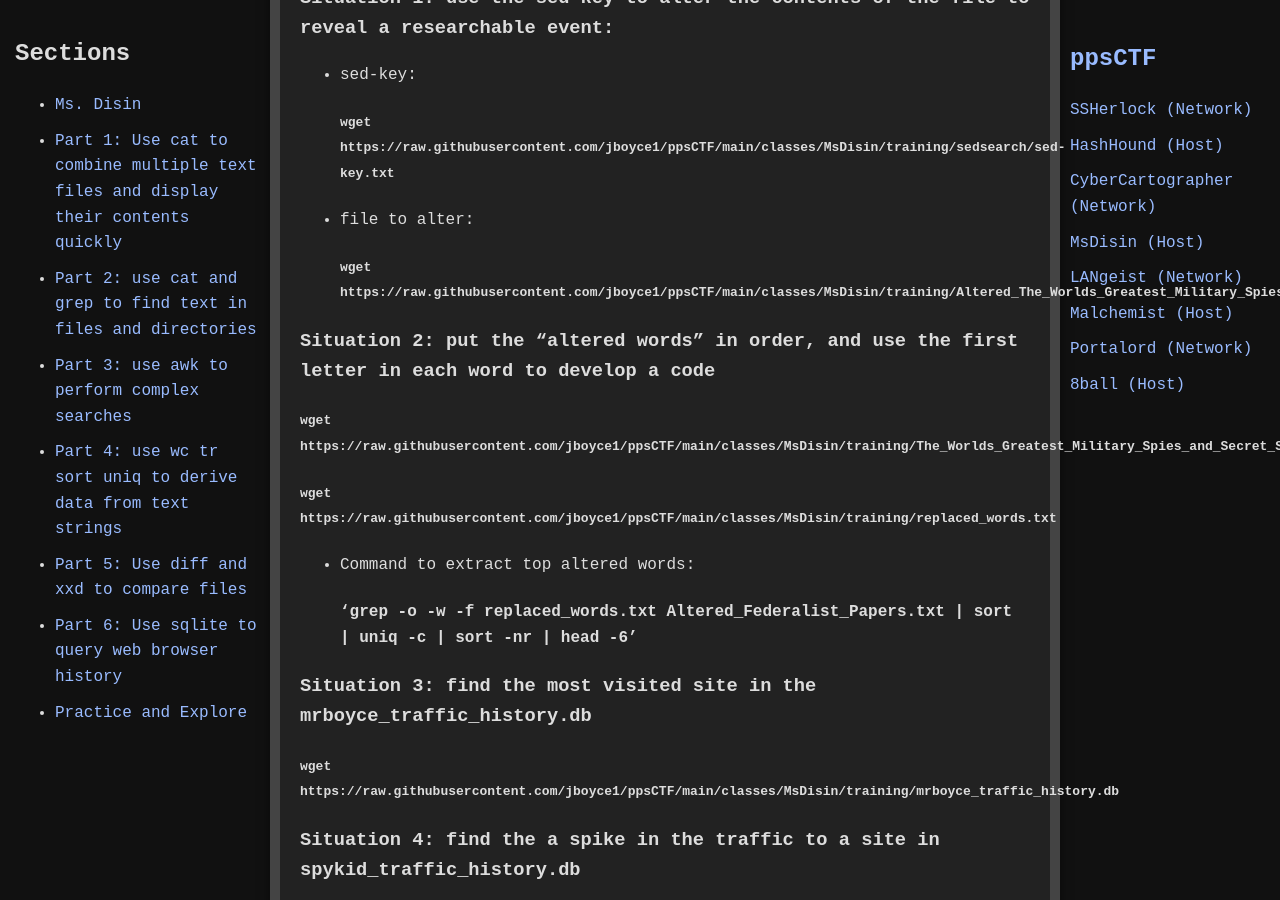
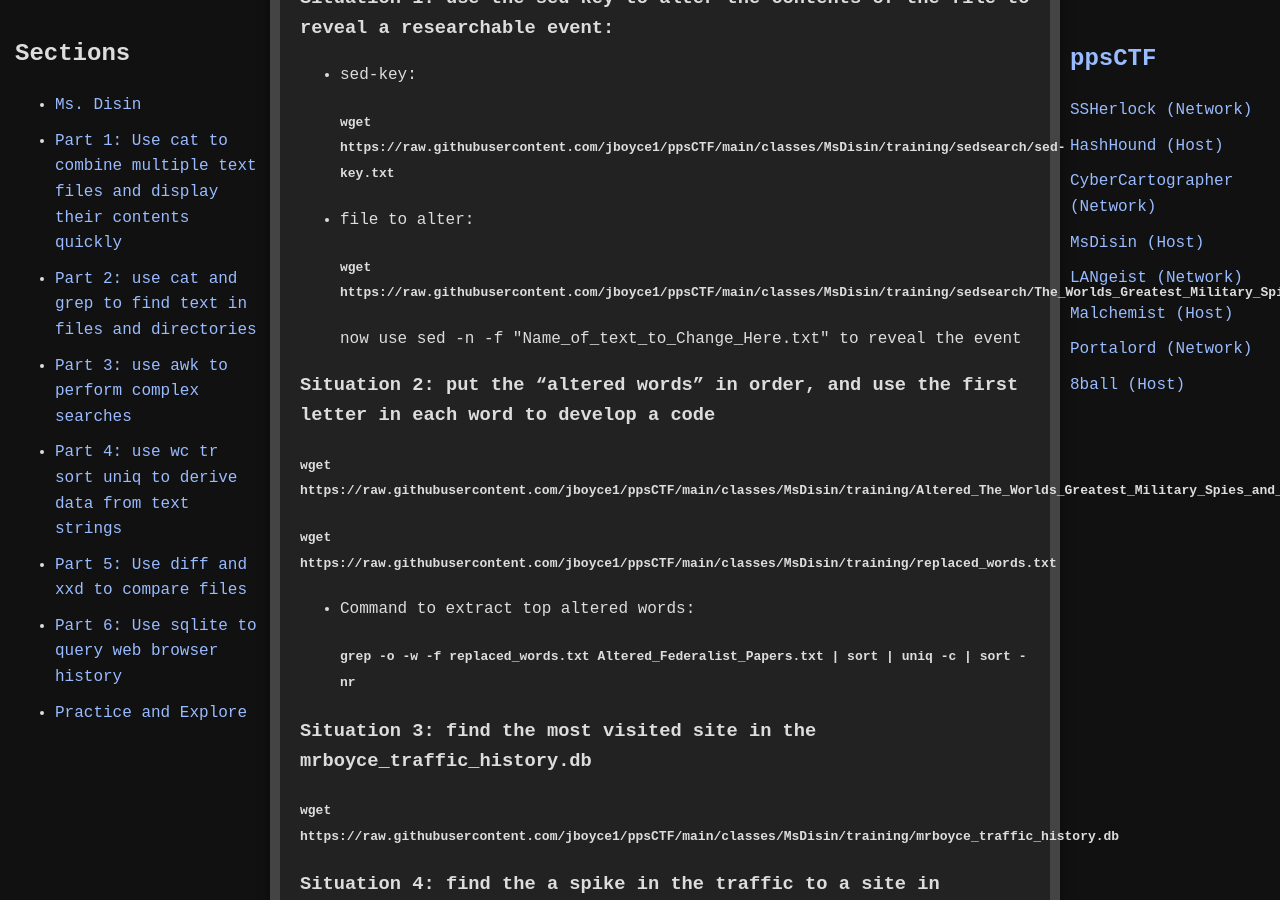
Before and after one commit to jboyce1/ppsCTF, a Jekyll site: the page built from classes/MsDisin/MsDisin.md, in a window 1280 px wide and 900 px high, scrolled down 14275 px. Built offline with Jekyll 4.4.1, drawn with Linux system fonts in a browser that asks for light colours.

Commit message:
Update MsDisin.md

```diff
--- a/classes/MsDisin/MsDisin.md
+++ b/classes/MsDisin/MsDisin.md
@@ -367,16 +367,15 @@ Here we can see the url that was suspicous:
  - sed-key:
 #### `wget https://raw.githubusercontent.com/jboyce1/ppsCTF/main/classes/MsDisin/training/sedsearch/sed-key.txt`
  - file to alter:
-#### `wget https://raw.githubusercontent.com/jboyce1/ppsCTF/main/classes/MsDisin/training/Altered_The_Worlds_Greatest_Military_Spies_and_Secret_Service_Agents.txt`
-
+#### `wget https://raw.githubusercontent.com/jboyce1/ppsCTF/main/classes/MsDisin/training/sedsearch/The_Worlds_Greatest_Military_Spies_and_Secret_Service_Agents.txt`
+now use sed -n -f <sed text here> "Name_of_text_to_Change_Here.txt" to reveal the event
 
 ### Situation 2: put the "altered words" in order, and use the first letter in each word to develop a code
-#### `wget https://raw.githubusercontent.com/jboyce1/ppsCTF/main/classes/MsDisin/training/The_Worlds_Greatest_Military_Spies_and_Secret_Service_Agents_modified.txt`
+#### `wget https://raw.githubusercontent.com/jboyce1/ppsCTF/main/classes/MsDisin/training/Altered_The_Worlds_Greatest_Military_Spies_and_Secret_Service_Agents.txt`
 #### `wget https://raw.githubusercontent.com/jboyce1/ppsCTF/main/classes/MsDisin/training/replaced_words.txt`
 
  - Command to extract top altered words:
-#### 'grep -o -w -f replaced_words.txt Altered_Federalist_Papers.txt | sort | uniq -c | sort -nr | head -6'
-
+#### `grep -o -w -f replaced_words.txt Altered_Federalist_Papers.txt | sort | uniq -c | sort -nr`
 
 
 ### Situation 3: find the most visited site in the mrboyce_traffic_history.db
```
